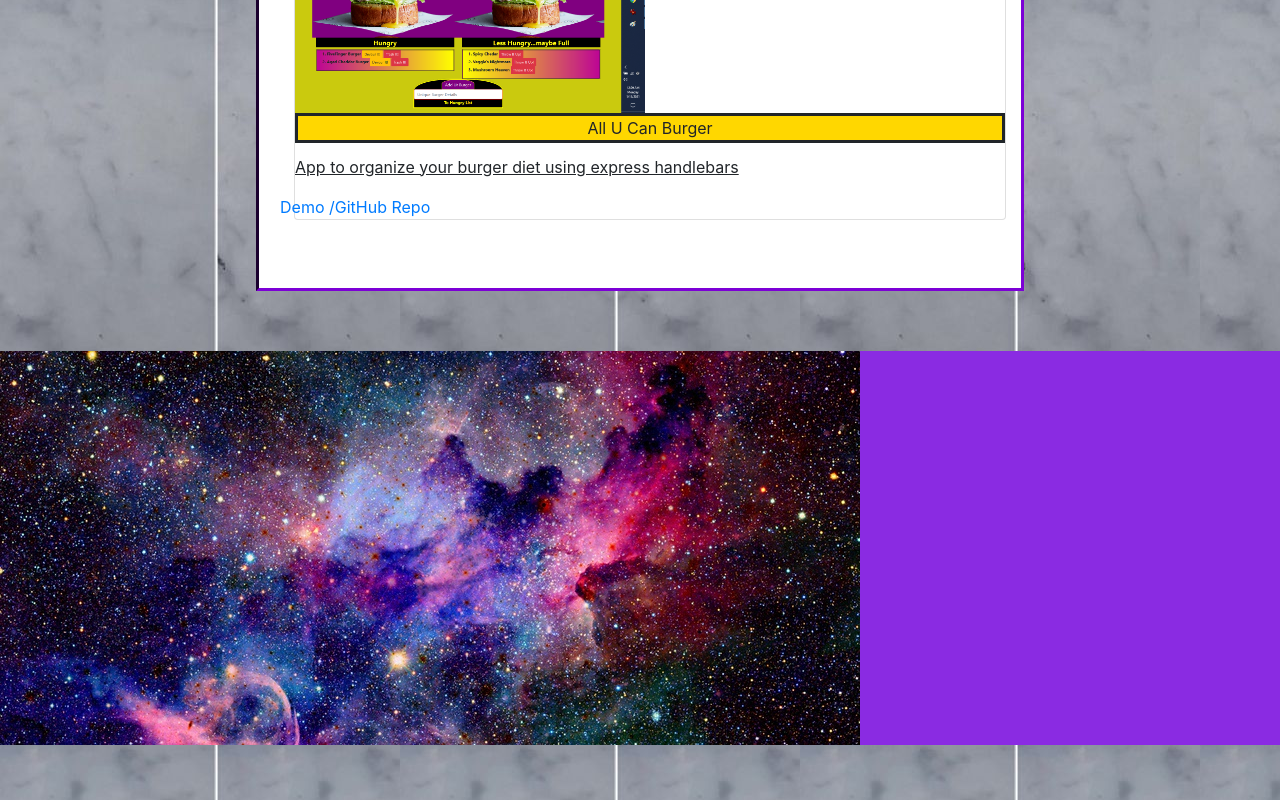
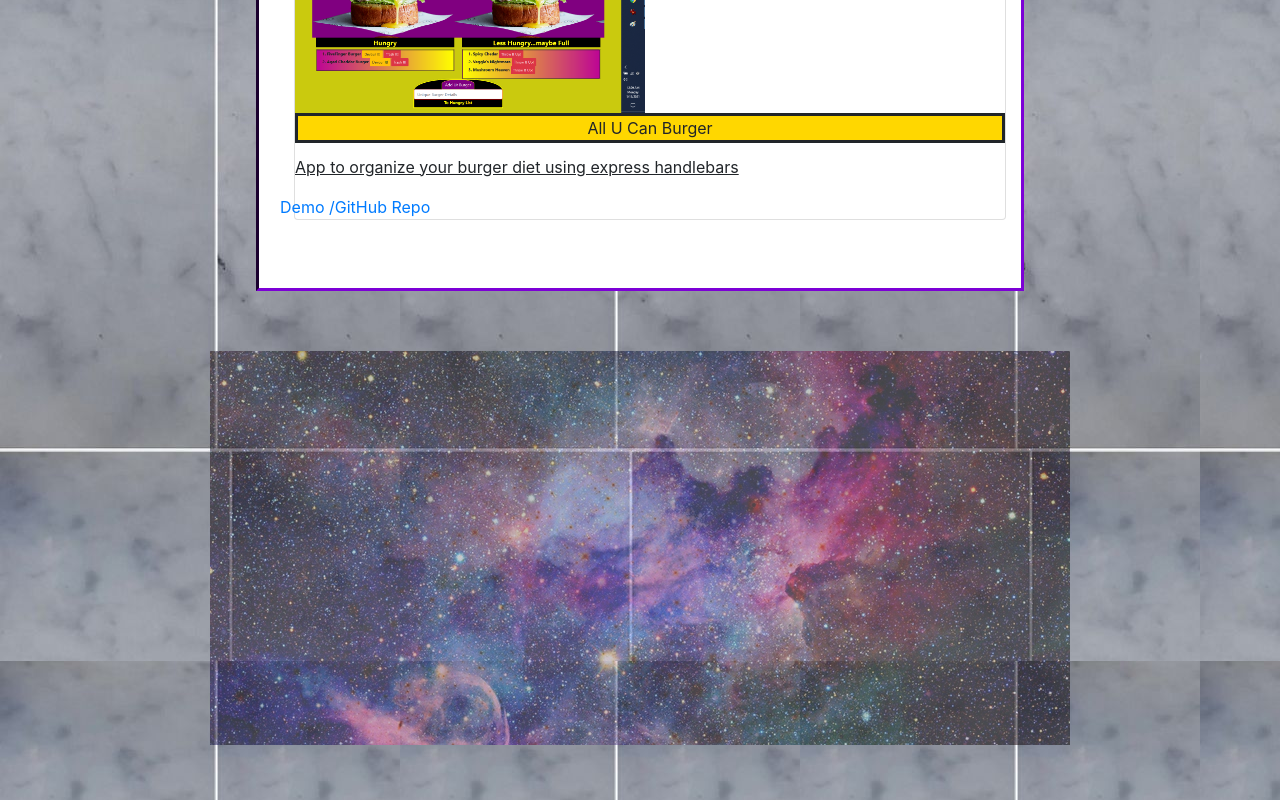
Before and after one commit to MrDawit/Portafoglio_react, a React (Create React App) app: page /#/portfolio in a window 1280 px wide. Shown: the part 1049-1849 px from the top of the page. Built offline with nearby package versions, Linux system fonts and the light colour scheme.

Commit message:
changed the scope of a few components and styles

```diff
--- a/src/App.css
+++ b/src/App.css
@@ -36,3 +36,9 @@
     transform: rotate(360deg);
   }
 }
+
+.bod{
+  background-image: url("./assets/img/bgimage.jpg");
+  /*  background-color:blueviolet; */
+    background-image:repeat;
+}
--- a/src/App.js
+++ b/src/App.js
@@ -16,7 +16,10 @@ import NotFoundPage from './pages/404';
 import ContactPage from './pages/contactPage';
 import PortfolioPage from './pages/portfolioPage';
 
-
+//Components
+import Navbar from './components/Navbar';
+import Spacer from './components/Spacer';
+import Footer from './components/Footer';
 import ProjectList from './components/Project-List';
 import {ProjectProvider} from "./utils/ProjectContext";
 
@@ -26,7 +29,11 @@ import {ProjectProvider} from "./utils/ProjectContext";
 
 class App extends Component {
     render() {
-        return <Router>
+        return (
+            <div class='bod'>
+
+        <Router>
+        <Navbar/>
             <ProjectProvider>
             <Switch>
             {/* <Route exact path="/" component={ProjectList}></Route>
@@ -40,9 +47,11 @@ class App extends Component {
             <Redirect to='/404' />
             </Switch>
             </ProjectProvider>
-        </Router>;
-
-    }
+        </Router>
+        <Spacer/>
+        <Footer/>
+        </div>
+    )}
 }
 
 export default App;
--- a/src/components/Footer/index.js
+++ b/src/components/Footer/index.js
@@ -1,11 +1,10 @@
 import React from "react";
 import "./style.css";
-import Spacer from "../Spacer"
+
 function Footer() {
   return (
 
     <>
-   <Spacer/>
     <footer>
     <div id="text">Created By SD_WORKS</div>
     <div id="image">
--- a/src/components/Spacer/index.js
+++ b/src/components/Spacer/index.js
@@ -5,13 +5,12 @@ function Spacer() {
   return (
 
     <>
-    <div id="box">
+  <div>
 
-    <div id="image_spacer">
-       <img src={require("../../assets/img/spacer.jpg").default} alt={"spacer"}/>
+    {/* <div id="image_spacer"> */}
+       <img id="image_spacer" src={require("../../assets/img/spacer.jpg").default} alt={"spacer"}/>
     </div>
 
-</div>
 </>
   );
 }
--- a/src/components/Spacer/style.css
+++ b/src/components/Spacer/style.css
@@ -0,0 +1,12 @@
+/* #image_spacer{
+    width:20px;
+    max-width:  1px !important;
+} */
+
+#image_spacer {
+    max-width: 100% ;
+    max-height: 100% ;
+    display: block ;
+    margin: 0 auto ;
+    opacity: 0.5;
+}
--- a/src/pages/aboutPage.jsx
+++ b/src/pages/aboutPage.jsx
@@ -1,6 +1,6 @@
 import React from 'react';
-// import Navbar from '../components/Header';
 import Navbar from '../components/Navbar';
+import Spacer from '../components/Spacer';
 import Footer from '../components/Footer';
 import "../assets/css/aboutPage.css";
 
@@ -9,7 +9,7 @@ const AboutPage = () => {
     return (
         <>
             <div className="bod">
-                <Navbar />
+                {/* <Navbar /> */}
                 <main className="col-xs-12 col-lg-10">
 
                     <div>
@@ -24,9 +24,9 @@ const AboutPage = () => {
                     </div>
 
                 </main>
+{/* <Spacer/>
 
-
-                <Footer />
+                <Footer /> */}
             </div>
         </>
     );
--- a/src/pages/contactPage.jsx
+++ b/src/pages/contactPage.jsx
@@ -8,7 +8,7 @@ const ContactPage = () => {
 
     return (
         <div className="bod">
-            <Navbar />
+            {/* <Navbar /> */}
             {/* <ul>
                 {["I ", "am a ", "Coder"].map((contact, idx) => {
                     return <li key={idx}>{contact}</li>
@@ -49,7 +49,7 @@ const ContactPage = () => {
 
             </main>
 
-            <Footer />
+            {/* <Footer /> */}
         </div>
     )
 };
--- a/src/pages/portfolioPage.jsx
+++ b/src/pages/portfolioPage.jsx
@@ -13,7 +13,7 @@ const ProjectListPage = () => {
         <>
         <div className="bod">
             {/* <Navbar /> */}
-            <Navbar />
+            {/* <Navbar /> */}
 
             <main>
                 <ProjectProvider>
@@ -43,7 +43,7 @@ const ProjectListPage = () => {
             <Project>
                 <Link to="/">Scheduler App</Link>
             </Project> */}
-            <Footer />
+            {/* <Footer /> */}
             </div>
         </>
     );
```
Also changed, not shown: src/assets/css/aboutPage.css (line endings or trailing spaces), src/index.css (line endings or trailing spaces), 1 other file (tests, documents, lock files or other folders).
